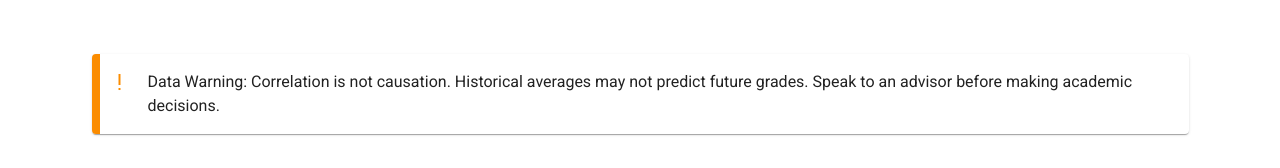
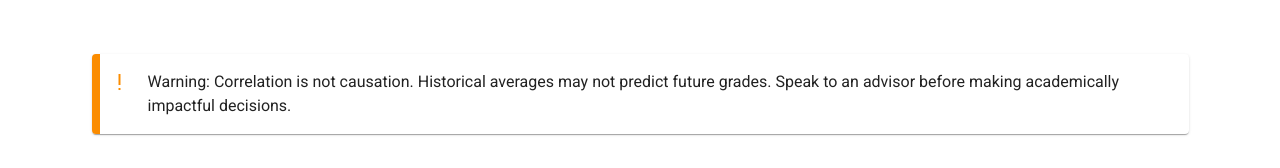
Before and after one commit to eduxstad/boiler-grades, a Vue app in the folder boiler-grades-web/: page / in a window 1280 px wide. Shown: the part 345-513 px from the top of the page. Built offline with nearby package versions, Linux system fonts and the light colour scheme; no server answers.

Commit message:
update documentation and change proxy server to production

```diff
--- a/boiler-grades-web/public/index.html
+++ b/boiler-grades-web/public/index.html
@@ -1,5 +1,5 @@
 <!DOCTYPE html>
-<html lang="en">
+<html lang="en" style="overflow-y: auto;">
   <head>
     <meta charset="utf-8">
     <meta http-equiv="X-UA-Compatible" content="IE=edge">
--- a/boiler-grades-web/src/App.vue
+++ b/boiler-grades-web/src/App.vue
@@ -7,8 +7,8 @@
           <v-col sm="12" md="12" lg="12" xl="8" class="content">
             <SearchBar/>
             <v-alert class="mx-8 mt-16" type='warning' colored-border elevation="1" border="left">
-              Data Warning: Correlation is not causation. Historical averages may not predict
-              future grades. Speak to an advisor before making academic decisions.
+              Warning: Correlation is not causation. Historical averages may not predict
+              future grades. Speak to an advisor before making academically impactful decisions.
             </v-alert>
             <v-container class="mt-8">
             <h2>Data</h2>
--- a/boiler-grades-web/vue.config.js
+++ b/boiler-grades-web/vue.config.js
@@ -5,7 +5,7 @@ module.exports = {
   devServer: {
     proxy: {
       '/api': {
-        target: 'http://localhost:5000',
+        target: 'https://www.boilergrades.com',
         secure: false,
       },
     },
```
Also changed, not shown: 8 other files (tests, documents, lock files or other folders).
